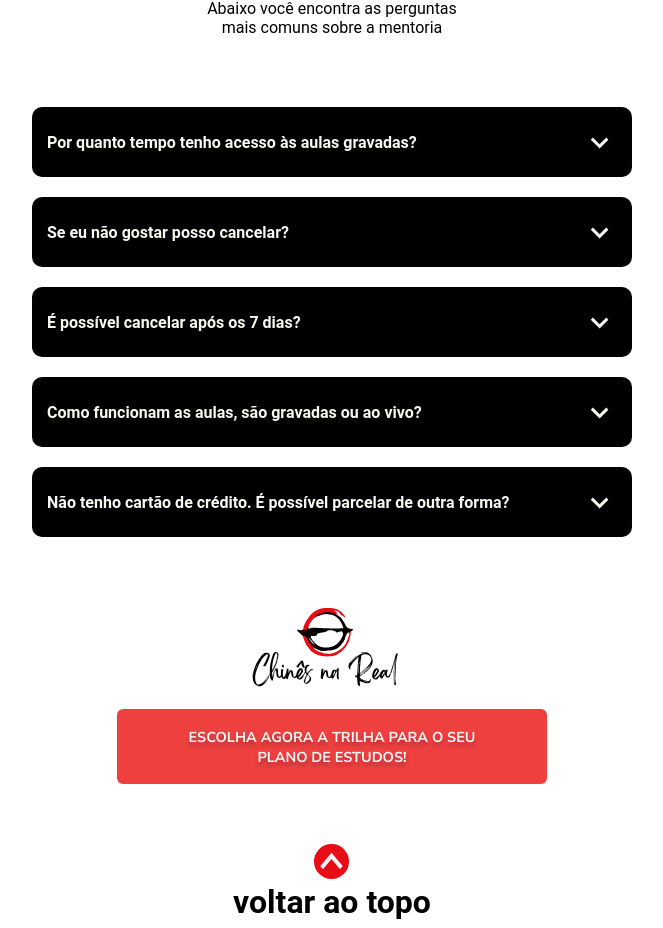
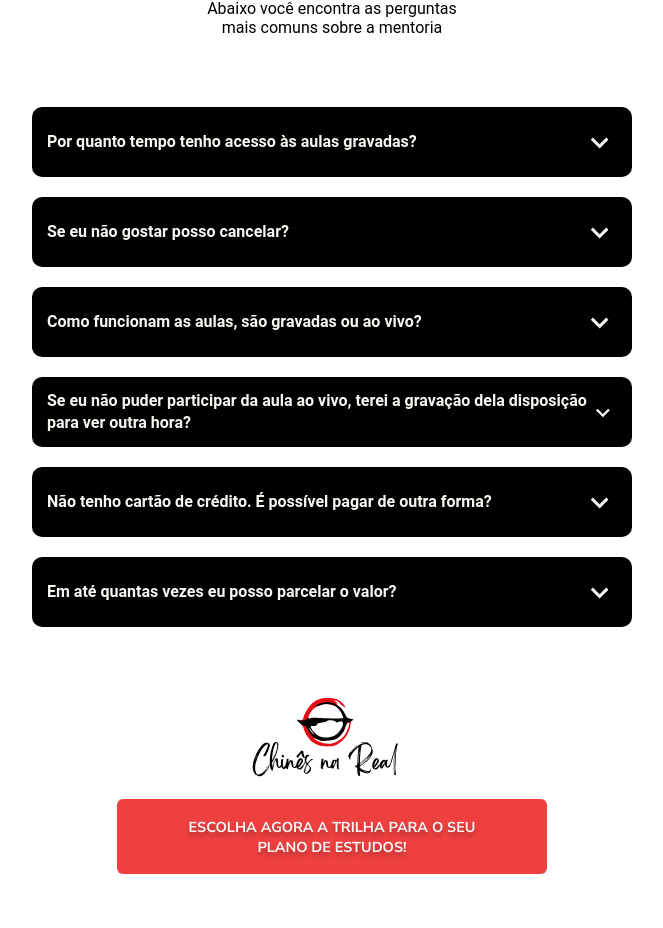
Before and after one commit to cauezitto/chines-na-real, a Next.js app: page / in a window 1280 px wide. Shown: the part 5494-6422 px from the top of the page, without its empty margins (308-971 px from the left). Built offline with nearby package versions, Linux system fonts and the light colour scheme.

Commit message:
mudando perguntas contantes

```diff
--- a/src/pages/index.tsx
+++ b/src/pages/index.tsx
@@ -371,23 +371,27 @@ export default function Home() {
         <div>
           <PerguntasFrequentes
             ask="Por quanto tempo tenho acesso às aulas gravadas?"
-            answer="No caso das aulas básicas o acesso é de até um ano. No caso da mentoria o acesso é igual ao prazo da mentoria que é de 6 meses"
+            answer="6 meses nos três pacotes"
           />
           <PerguntasFrequentes
             ask="Se eu não gostar posso cancelar?"
-            answer="Temos 7 dias de prazo para o arrependimento incondicional da compra"
-          />
-          <PerguntasFrequentes
-            ask="É possível cancelar após os 7 dias?"
-            answer="Num prazo máximo de até 15 dias você poderá nos enviar um email para solicitar o seu reembolso do valor pago e cancelar sua compra"
+            answer="Temos 15 dias de prazo para o arrependimento incondicional da compra"
           />
           <PerguntasFrequentes
             ask="Como funcionam as aulas, são gravadas ou ao vivo?"
-            answer="As aulas são gravadas e ficam disponibilizadas na plataforma eduz. Uma vez na semana os alunos das trilhas avançado e combo fluency terão acesso também aos nossos encontros por zoom onde a aula será ao vivo"
+            answer='As aulas são gravadas e ficam disponibilizadas na plataforma Neutror da Eduzz. Uma vez na semana os alunos das trilhas "Domínio do mandarim" e "Mestre da Pronúncia" poderão participar, uma vez por semana, dos nossos encontros ao vivo por zoom.'
           />
           <PerguntasFrequentes
-            ask="Não tenho cartão de crédito. É possível parcelar de outra forma?"
-            answer="Para pagamentos a vista é possível fazer o pagamento via boleto ou pix. Porém em caso de pagamento parcelado somente no cartão de crédito"
+            ask="Se eu não puder participar da aula ao vivo, terei a gravação dela disposição para ver outra hora? "
+            answer="Sim! Você terá no último módulo disponibilizado na plataforma."
+          />
+          <PerguntasFrequentes
+            ask="Não tenho cartão de crédito. É possível pagar de outra forma?"
+            answer="Para pagamentos à vista é possível fazer o pagamento via boleto ou Pix. Porém, no caso de pagar parcelado, somente via cartão de crédito."
+          />
+          <PerguntasFrequentes
+            ask="Em até quantas vezes eu posso parcelar o valor?"
+            answer="Em até 6 vezes com juros."
           />
         </div>
 
--- a/src/styles/aindaComDuvida.css
+++ b/src/styles/aindaComDuvida.css
@@ -20,6 +20,7 @@
   margin-inline-start: 0px;
   margin-inline-end: 0px;
   font-weight: bold;
+  line-height: 22px;
 }
 
 .aindaComDuvida p {
--- a/src/styles/alunosDiv.css
+++ b/src/styles/alunosDiv.css
@@ -7,10 +7,11 @@
 
   padding-top: 65px;
 
-  background-image: url("/backVira03.png");
+  background-image: url("/backvira03.png");
   /* background-repeat: no-repeat; */
   background-size: cover;
   background-position-y: 100%;
+  /* background-color: #e80c16; */
   width: 100%;
   /* background-size: (-1); */
   /* -moz-transform: scaleX(-1);
```
